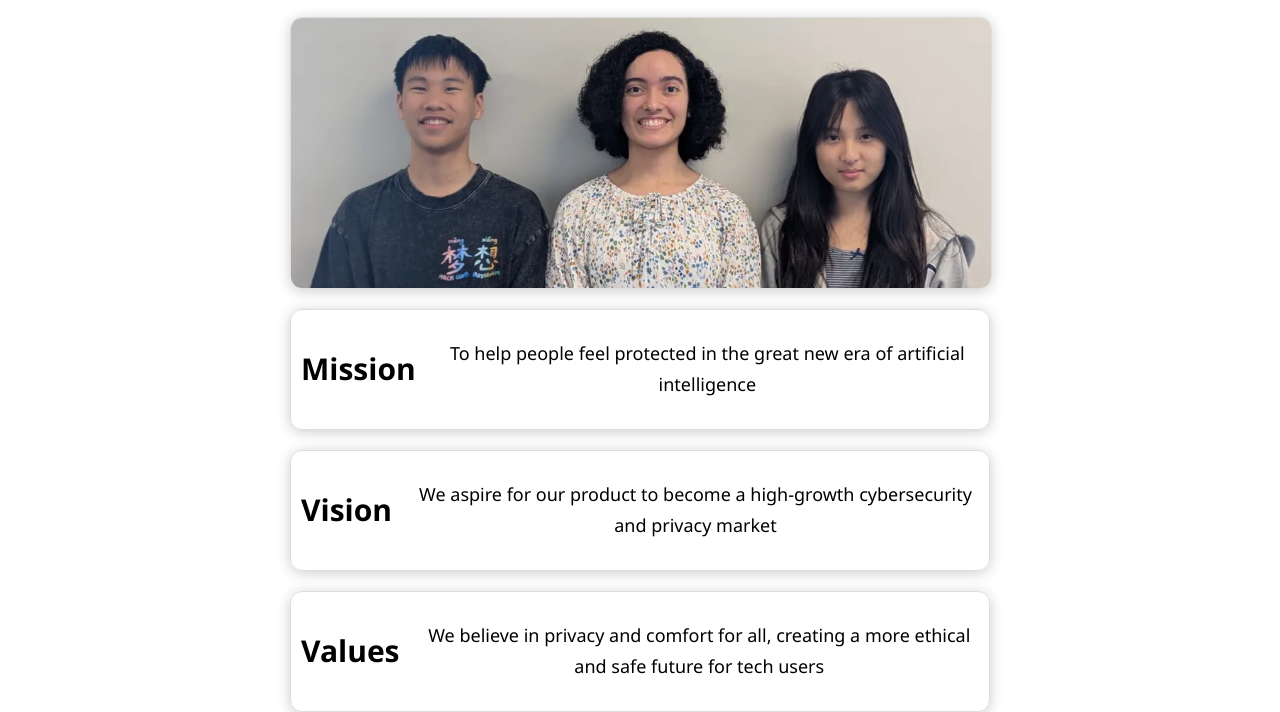
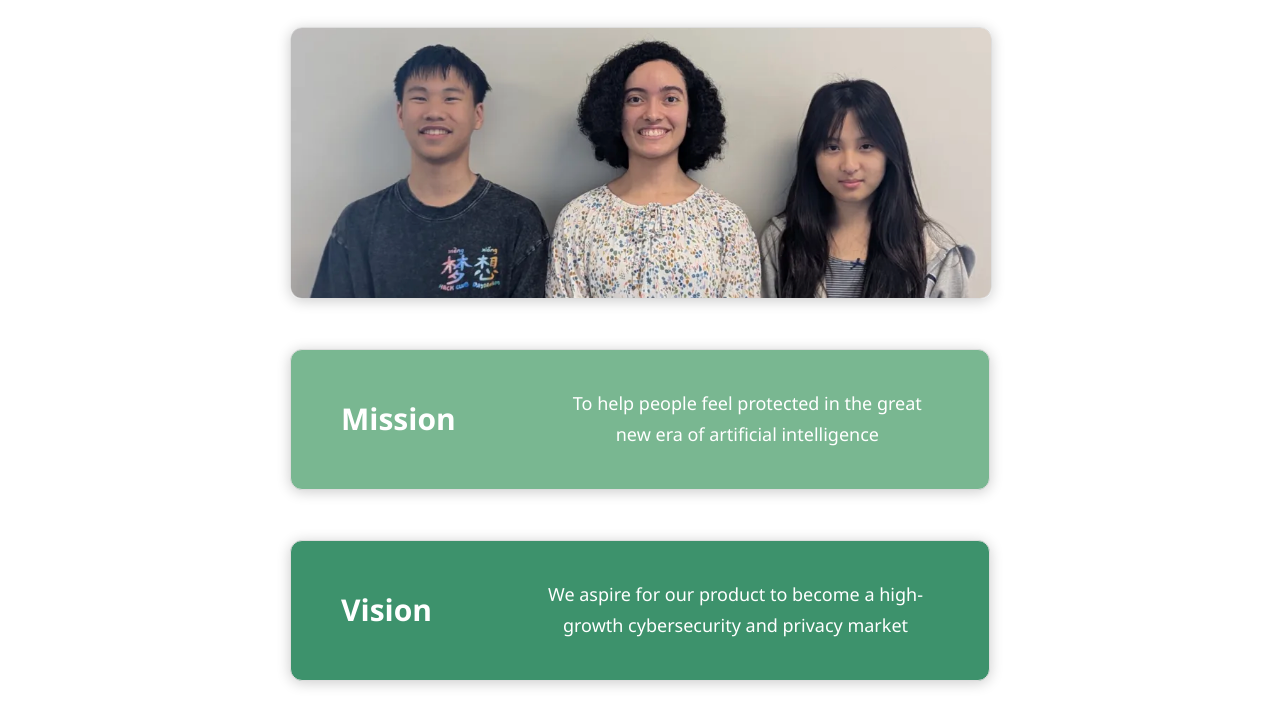
Before and after one commit to krypton-laboratories/kryptographer, a website: page about.html in a window 1280 px wide. Shown: the part 483-1195 px from the top of the page. Drawn offline with nearby package versions, Linux system fonts and the light colour scheme.

Commit message:
Created cards for about page

```diff
--- a/style.css
+++ b/style.css
@@ -331,17 +331,28 @@ div.about.card {
     flex-direction: row;
     align-items: center;
     justify-content: center;
-    /* border: 1px solid blue; */
-    margin: 20px 0px;
+    padding: 20px 0px;
+    margin: 50px 0px;
 }
 
 div.about.card > * {
-    /* border: 1px solid red; */
-    padding: 10px;
+    padding: 0px 50px;
+    color: white;
 }
 
-div.about.card-group {
-    /* Change background color of each div */
+div.card-group div.card:nth-child(1) {
+    /* nth-child count starts at 1 */
+    background-color: #79B791;
+}
+
+div.card-group div.card:nth-child(2) {
+    /* nth-child count starts at 1 */
+    background-color: #3D926C;
+}
+
+div.card-group div.card:nth-child(3) {
+    /* nth-child count starts at 1 */
+    background-color: #006C46;
 }
 
 /*** IDS ***/
@@ -349,7 +360,7 @@ div.about.card-group {
 #group-pic {
     display: block;
     width: 100%;
-    margin: 20px auto;
+    margin: 30px auto;
 }
 
 #nav-logo {
@@ -370,3 +381,11 @@ div.about.card-group {
     z-index: 0;
     pointer-events: none;
 }
+
+/*** MEDIA ***/
+
+@media (max-width: 600px) {
+    div.about.card {
+        flex-direction: column;
+    }
+}
```
